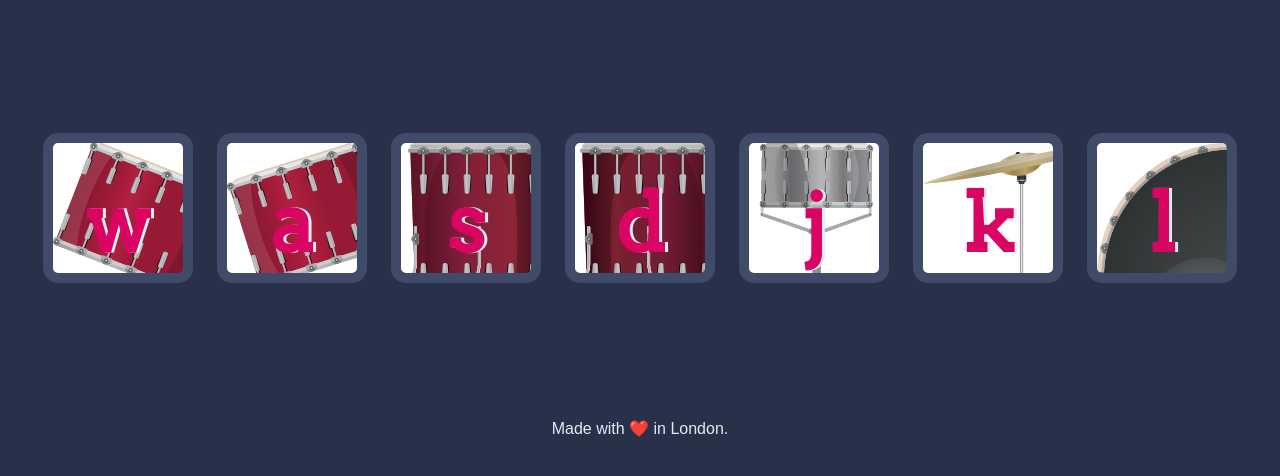
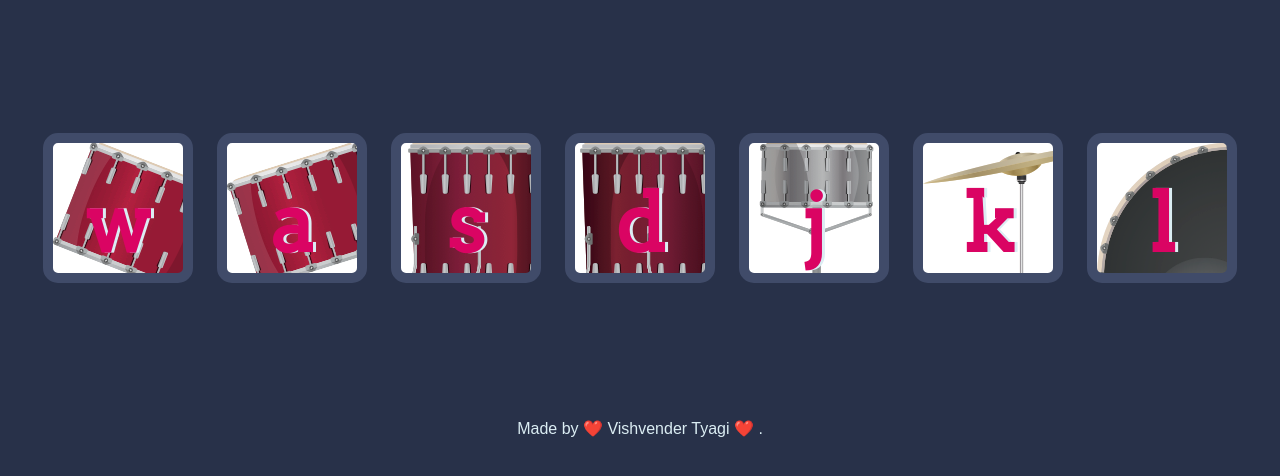
Before and after one commit to vishvender25/drum-kit, a plain HTML site: page index.html in a window 1280 px wide. Shown: the part 156-632 px from the top of the page. Drawn offline with Linux system fonts and the light colour scheme.

Commit message:
Update index.html

```diff
--- a/index.html
+++ b/index.html
@@ -23,7 +23,7 @@
 
 
   <footer>
-    Made with ❤️ in London.
+    Made by ❤️ Vishvender Tyagi ❤️ .
   </footer>
 <script src="./index.js"></script>
 </body>
```
